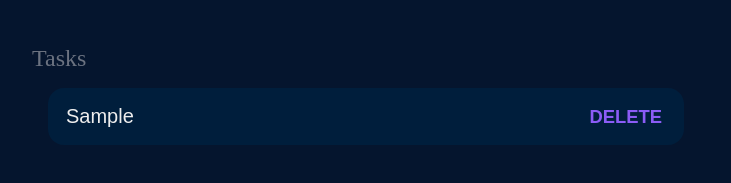
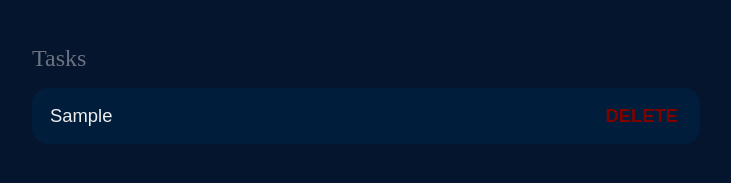
Before and after one commit to MariaSliufko/To-do-app, a plain HTML site: page index.html in a window 1280 px wide. Both pictures are taken after typing "Sample" into the empty fields and a click on the input "Add task". Shown: the part 153-336 px from the top of the page, without its empty margins (274-1005 px from the left). Drawn offline with Linux system fonts and the light colour scheme.

Commit message:
style added

```diff
--- a/CSS/style.css
+++ b/CSS/style.css
@@ -89,7 +89,7 @@ main{
     font-size: 1.5rem;
     font-weight: 300;
     color: var(--grey);
-    margin-bottom:  1rem;;
+    margin-bottom:  1rem;
 }
 
 #tasks .task{
@@ -98,19 +98,19 @@ main{
     background-color: var(--darkest);
     padding: 1rem;
     border-radius: 1rem;
-    margin: 1rem;
+    margin-bottom: 1rem;
 }
 
 .task .content{
     flex: 1 1 0%;
 }
 
-#tasks .content .text{
+.task .content .text{
     color: var(--light);
-    font-size: 1.25rem;
+    font-size: 1.15rem;
     width: 100%;
-    display: block;
-    transition: 0.4s;;
+    display:block;
+    transition: 0.4s;
 }
 
 .task .actions{
@@ -120,23 +120,23 @@ main{
 
 .task .actions button{
     font-size: 1.15rem;
-    font-weight: 700;
+    font-weight:700;
     cursor: pointer;
     margin: 0 0.5rem;
     text-transform: uppercase;
     transition: 0.4s;
 }
 
-.task .actions .button:hover{
+.task .actions button:hover{
     opacity: 0.6;
 }
 
-.task .actions .button:active{
+.task .actions button:active{
     opacity: 0.3;
 }
 
 .task .actions .delete{
-    color: #8B5CF6;
+    color: maroon;
 }
 
 .no-tasks-found{
```
